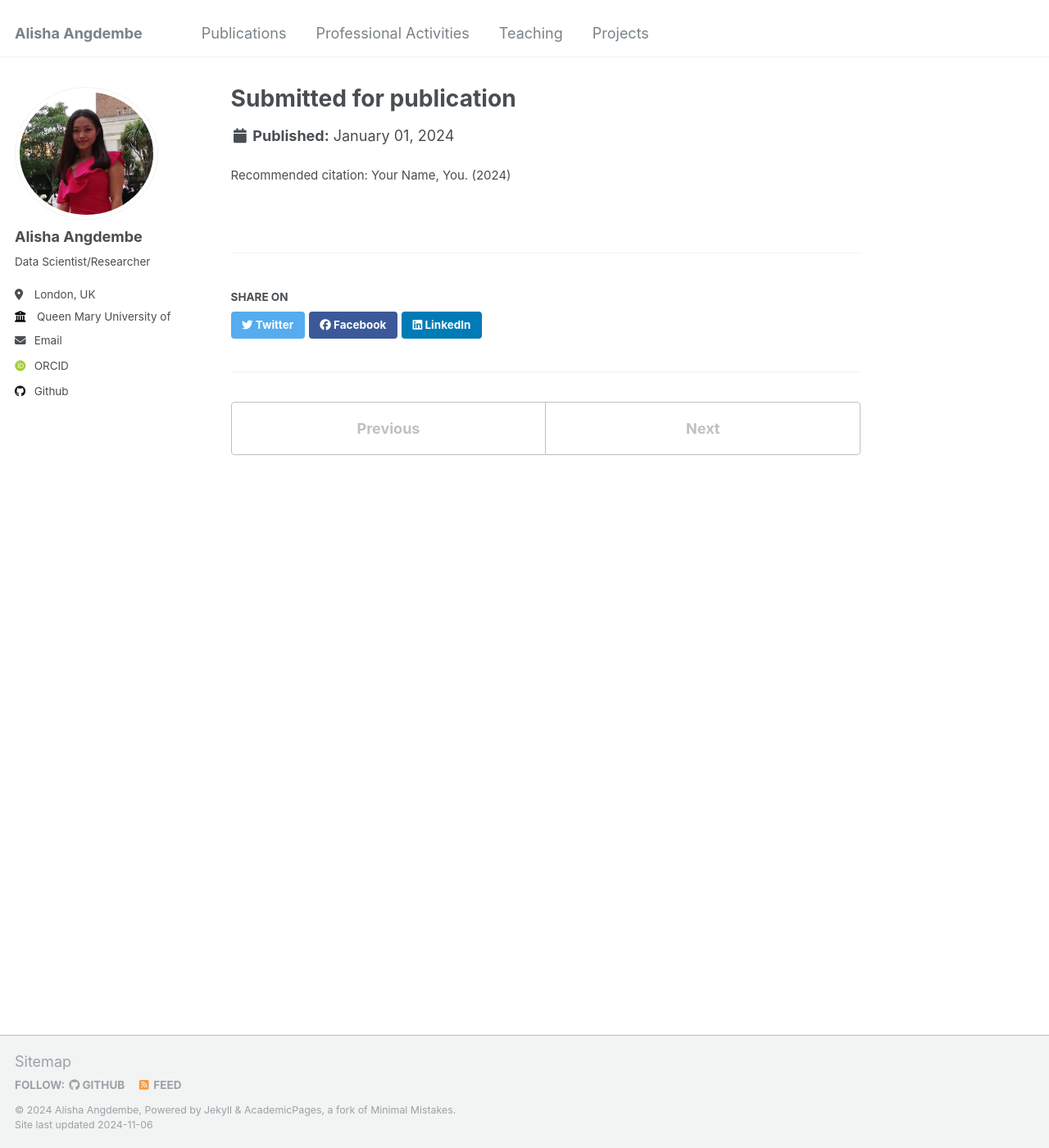
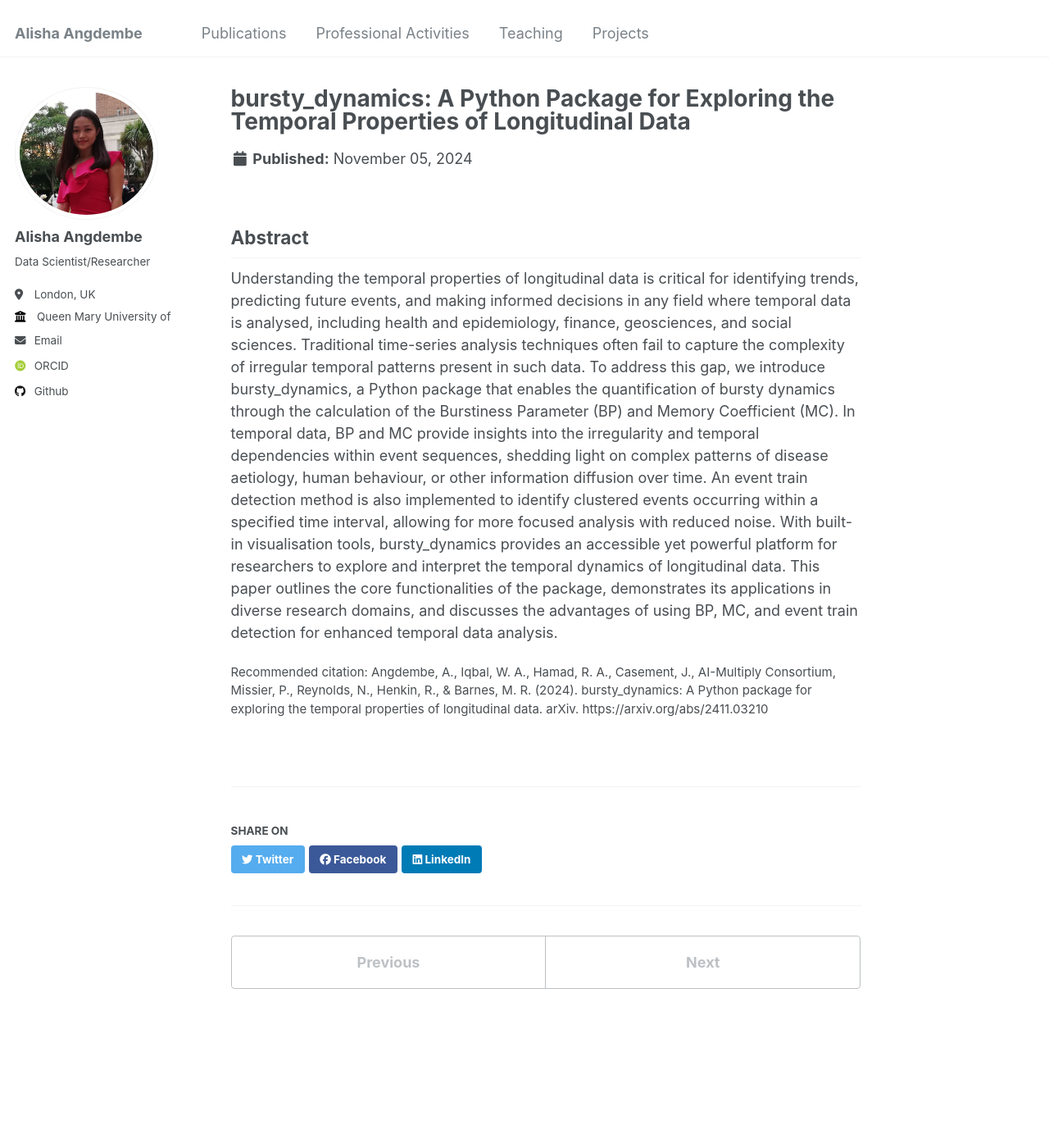
Before and after one commit to AlishaAng/AlishaAng.github.io, a Jekyll site: the page built from _publications/2024-1.md, in a window 1280 px wide and 1400 px high. Shown: the whole window at 82% size. Built offline with Jekyll 4.4.1, drawn with Linux system fonts in a browser that asks for light colours; some web fonts are replaced.

Commit message:
update publication

```diff
--- a/_config.yml
+++ b/_config.yml
@@ -217,10 +217,10 @@ collections:
   publications:
     output: true
     permalink: /:collection/:path/
-  projects:
+  talks:
     output: true
     permalink: /:collection/:path/
-  talks:
+  projects:
     output: true
     permalink: /:collection/:path/
 
--- a/_publications/2024-1.md
+++ b/_publications/2024-1.md
@@ -1,9 +1,13 @@
 ---
-title: "Submitted for publication"
+title: "bursty_dynamics: A Python Package for Exploring the Temporal Properties of Longitudinal Data"
 collection: publications
 permalink: /publication/2024-1
 excerpt: ''
-date: 2024-01-01
-url: ' '
-citation: 'Your Name, You. (2024)'
+date: 2024-11-05
+url: 'https://doi.org/10.48550/arXiv.2411.03210'
+citation: 'Angdembe, A., Iqbal, W. A., Hamad, R. A., Casement, J., AI-Multiply Consortium, Missier, P., Reynolds, N., Henkin, R., & Barnes, M. R. (2024). bursty_dynamics: A Python package for exploring the temporal properties of longitudinal data. arXiv. https://arxiv.org/abs/2411.03210'
 ---
+
+## Abstract
+
+Understanding the temporal properties of longitudinal data is critical for identifying trends, predicting future events, and making informed decisions in any field where temporal data is analysed, including health and epidemiology, finance, geosciences, and social sciences. Traditional time-series analysis techniques often fail to capture the complexity of irregular temporal patterns present in such data. To address this gap, we introduce bursty_dynamics, a Python package that enables the quantification of bursty dynamics through the calculation of the Burstiness Parameter (BP) and Memory Coefficient (MC). In temporal data, BP and MC provide insights into the irregularity and temporal dependencies within event sequences, shedding light on complex patterns of disease aetiology, human behaviour, or other information diffusion over time. An event train detection method is also implemented to identify clustered events occurring within a specified time interval, allowing for more focused analysis with reduced noise. With built-in visualisation tools, bursty_dynamics provides an accessible yet powerful platform for researchers to explore and interpret the temporal dynamics of longitudinal data. This paper outlines the core functionalities of the package, demonstrates its applications in diverse research domains, and discusses the advantages of using BP, MC, and event train detection for enhanced temporal data analysis.
```
Also changed, not shown: _projects/BD_tool.md (+2 -1 lines), _publications/2024-2.md (+2 -2 lines), _pages/about.md (line endings or trailing spaces).
